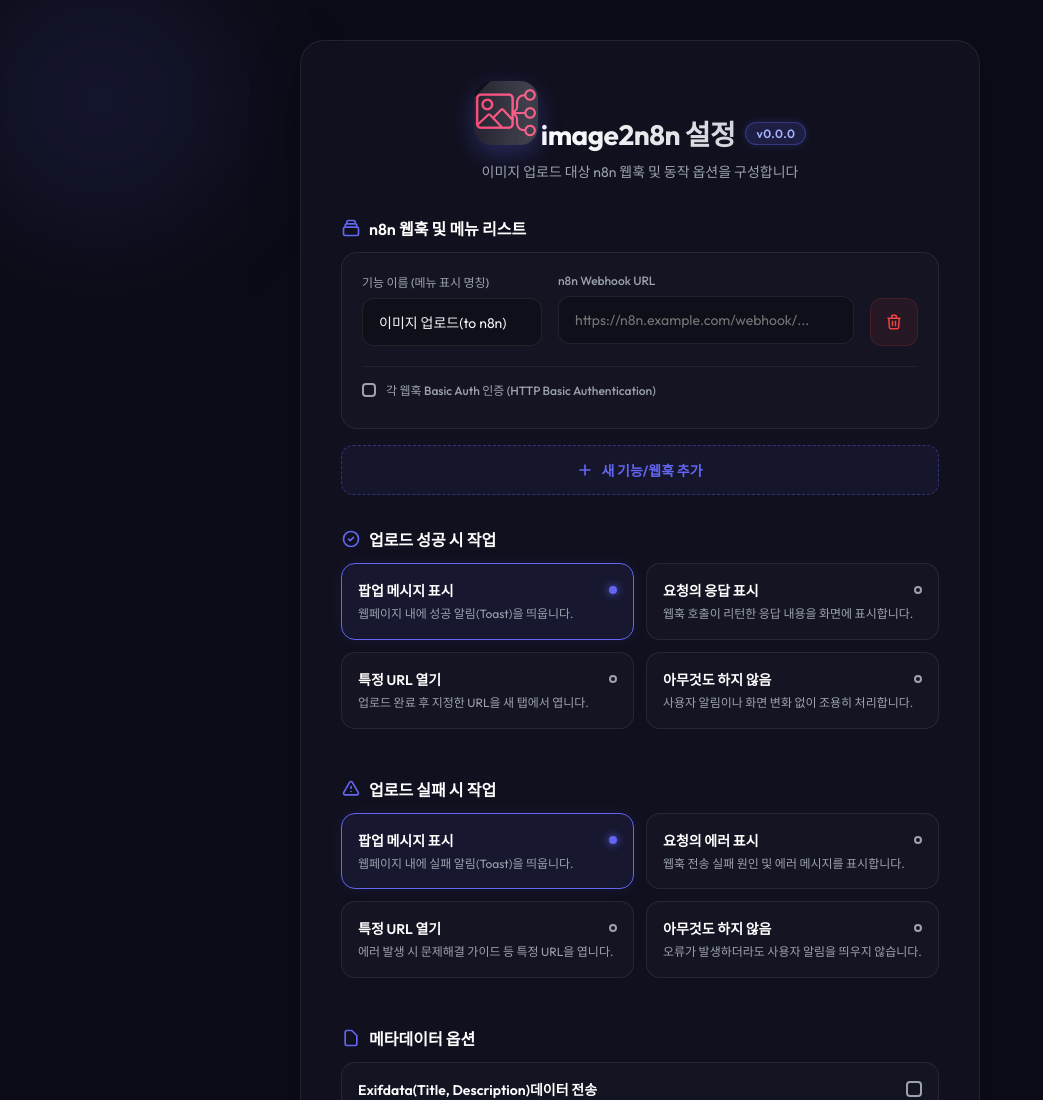
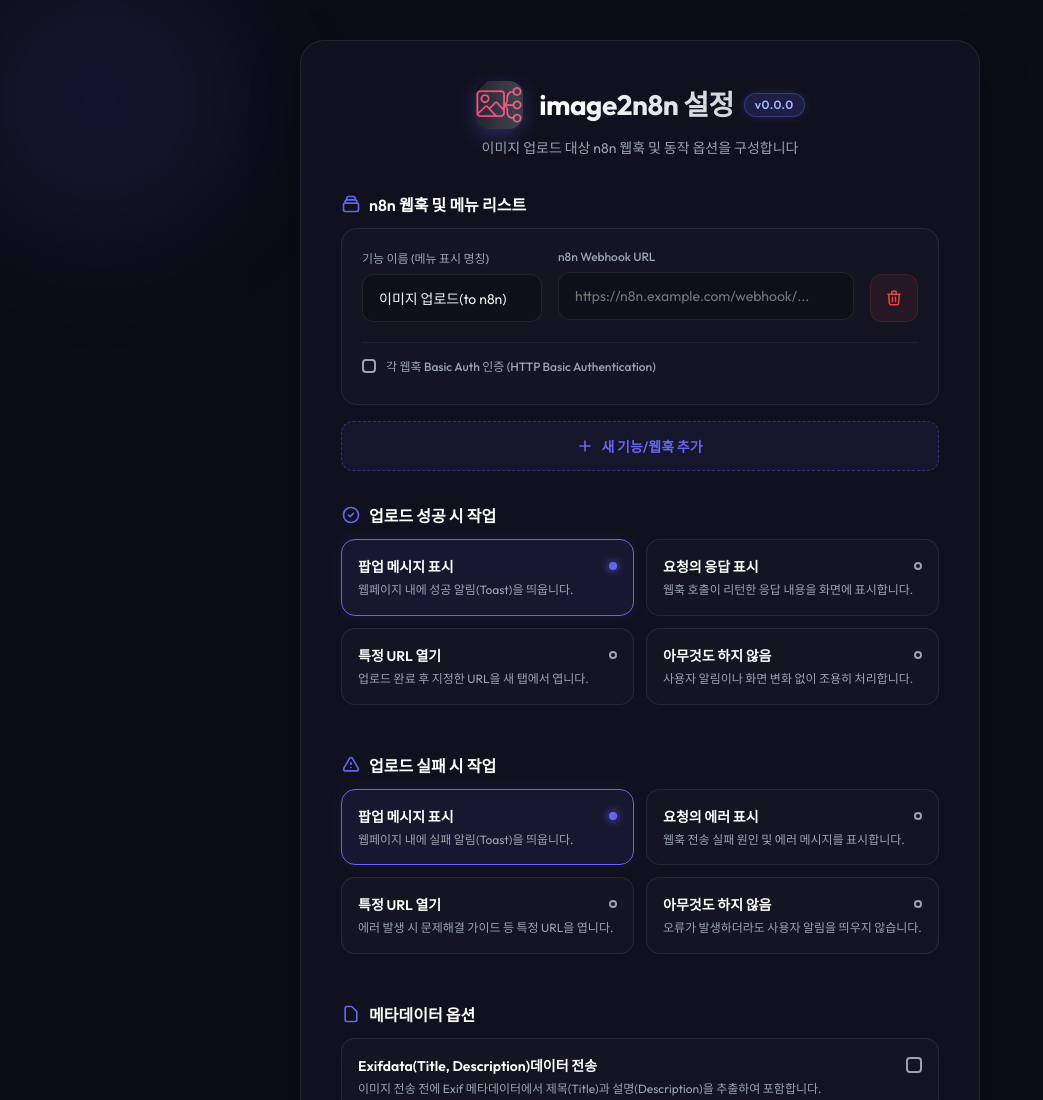
Before and after one commit to bonik21/firefox_addon-image2n8n, a browser extension: page options.html in a window 1280 px wide. Shown: the top 1100 px of the page, without its empty margins (0-1043 px from the left). Drawn offline with Linux system fonts and the light colour scheme.

Commit message:
style: update header layout and downsize logo container in options page

```diff
--- a/options.html
+++ b/options.html
@@ -100,24 +100,32 @@
             position: relative;
         }
 
+        .header-title-row {
+            display: flex;
+            align-items: center;
+            justify-content: center;
+            gap: 16px;
+            margin-bottom: 8px;
+        }
+
         .logo-container {
             display: inline-flex;
             align-items: center;
             justify-content: center;
-            width: 64px;
-            height: 64px;
-            border-radius: 18px;
-            margin-bottom: 16px;
-            box-shadow: 0 8px 24px rgba(99, 102, 241, 0.3);
+            width: 48px;
+            height: 48px;
+            border-radius: 14px;
+            box-shadow: 0 6px 20px rgba(99, 102, 241, 0.3);
             position: relative;
             overflow: hidden;
+            flex-shrink: 0;
         }
 
         .logo-container img {
             width: 100%;
             height: 100%;
             object-fit: cover;
-            border-radius: 18px;
+            border-radius: 14px;
             display: block;
         }
 
@@ -148,10 +156,11 @@
             font-size: 28px;
             font-weight: 700;
             letter-spacing: -0.5px;
-            margin-bottom: 8px;
+            margin: 0;
             background: linear-gradient(to right, #ffffff, #d1d5db);
             -webkit-background-clip: text;
             -webkit-text-fill-color: transparent;
+            line-height: 1.2;
         }
 
         .subtitle {
@@ -814,7 +823,7 @@
             align-items: center;
             justify-content: center;
             gap: 10px;
-            margin-bottom: 8px;
+            margin-bottom: 0;
         }
 
         .title-with-badge h1 {
@@ -831,6 +840,9 @@
             color: #a5b4fc;
             letter-spacing: 0.5px;
             box-shadow: 0 0 10px rgba(99, 102, 241, 0.2);
+            line-height: 1.4;
+            display: inline-flex;
+            align-items: center;
         }
 
         .preview-info-desc {
@@ -847,12 +859,14 @@
 
     <div class="container">
         <header>
+            <div class="header-title-row">
                 <div class="logo-container">
                     <img src="images/icons/icon-128.png" alt="image2n8n icon">
                 </div>
                 <div class="title-with-badge">
                     <h1>image2n8n 설정</h1>
                     <span class="version-badge" id="app-version">v1.81</span>
+                </div>
             </div>
             <p class="subtitle">이미지 업로드 대상 n8n 웹훅 및 동작 옵션을 구성합니다</p>
         </header>
```
Lines whose indentation alone changed are shown as unchanged.
